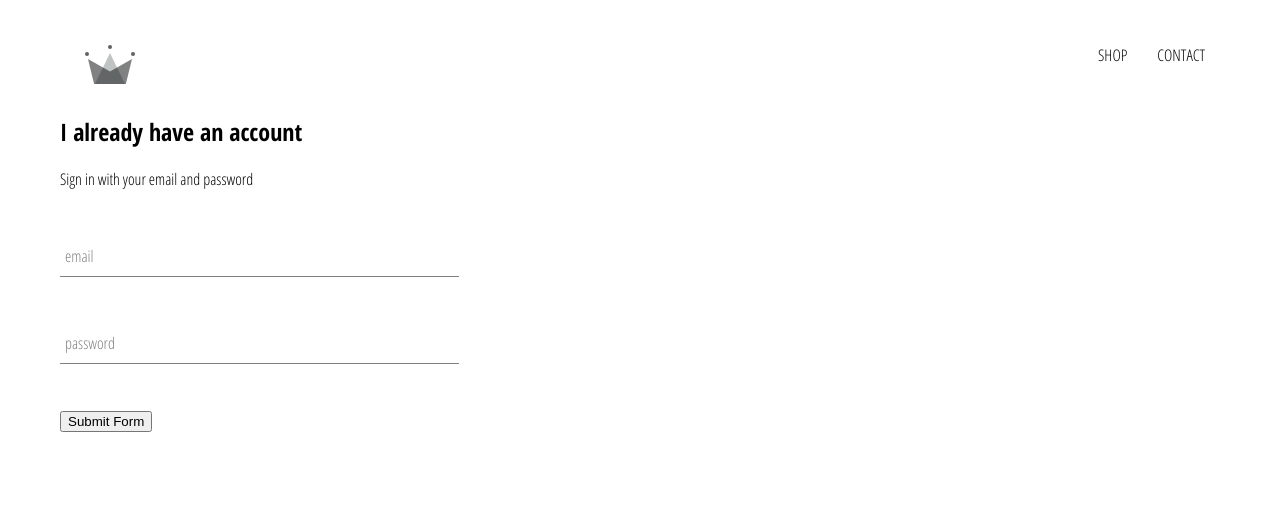
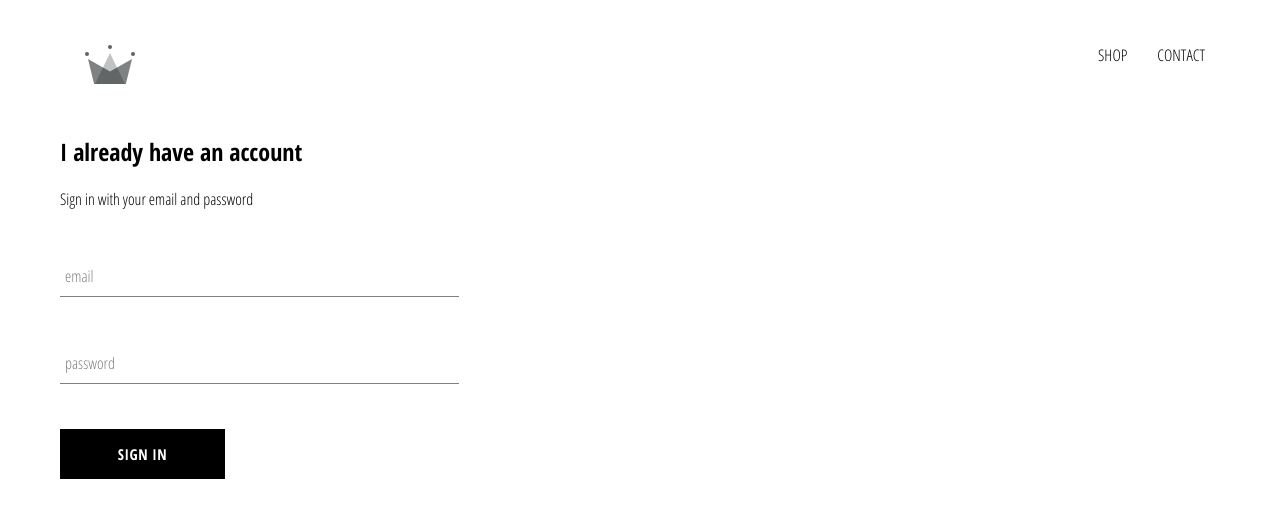
Before and after one commit to ScottieHyde/crwn-clothing, a React (Create React App) app: page /signin in a window 1280 px wide. Shown: the top 518 px of the page. Built offline with nearby package versions, Linux system fonts and the light colour scheme; the HTML template or start-up script is replaced by a standard one.

Commit message:
add custom button component

```diff
--- /dev/null
+++ b/src/Components/CustomButton/CustomButton.js
@@ -0,0 +1,10 @@
+import React from 'react';
+import './custom-button.styles.scss';
+
+const CustomButton = ({ children, ...otherProps }) => (
+    <button className='custom-button' {...otherProps}>
+        {children}
+    </button>
+)
+
+export default CustomButton;
--- /dev/null
+++ b/src/Components/CustomButton/custom-button.styles.scss
@@ -0,0 +1,22 @@
+.custom-button {
+  min-width: 165px;
+  width: auto;
+  height: 50px;
+  letter-spacing: 0.5px;
+  line-height: 50px;
+  padding: 0 35px 0 35px;
+  font-size: 15px;
+  background-color: black;
+  color: white;
+  text-transform: uppercase;
+  font-family: 'Open Sans Condensed';
+  font-weight: bolder;
+  border: none;
+  cursor: pointer;
+
+  &:hover {
+    background-color: white;
+    color: black;
+    border: 1px solid black;
+  }
+}
--- a/src/Components/SignInAndSignUp/SignIn/SignIn.js
+++ b/src/Components/SignInAndSignUp/SignIn/SignIn.js
@@ -1,5 +1,6 @@
 import React from 'react';
 import FormInput from '../FormInput/FormInput';
+import CustomButton from '../../CustomButton/CustomButton';
 
 import './sign-in.styles.scss';
 
@@ -42,7 +43,7 @@
                         handleChange={this.handleChange}
                         label='password'
                         required />
-                    <input type="submit" value='Submit Form'></input>
+                    <CustomButton type="submit">Sign In</CustomButton>
                 </form>
             </div>
         )
--- a/src/Components/SignInAndSignUp/SignIn/sign-in.styles.scss
+++ b/src/Components/SignInAndSignUp/SignIn/sign-in.styles.scss
@@ -1,3 +1,9 @@
 .sign-in {
     width: 30vw;
+    display: flex;
+    flex-direction: column;
+
+    .title {
+        margin: 10px 0;
+    }
 }
```
